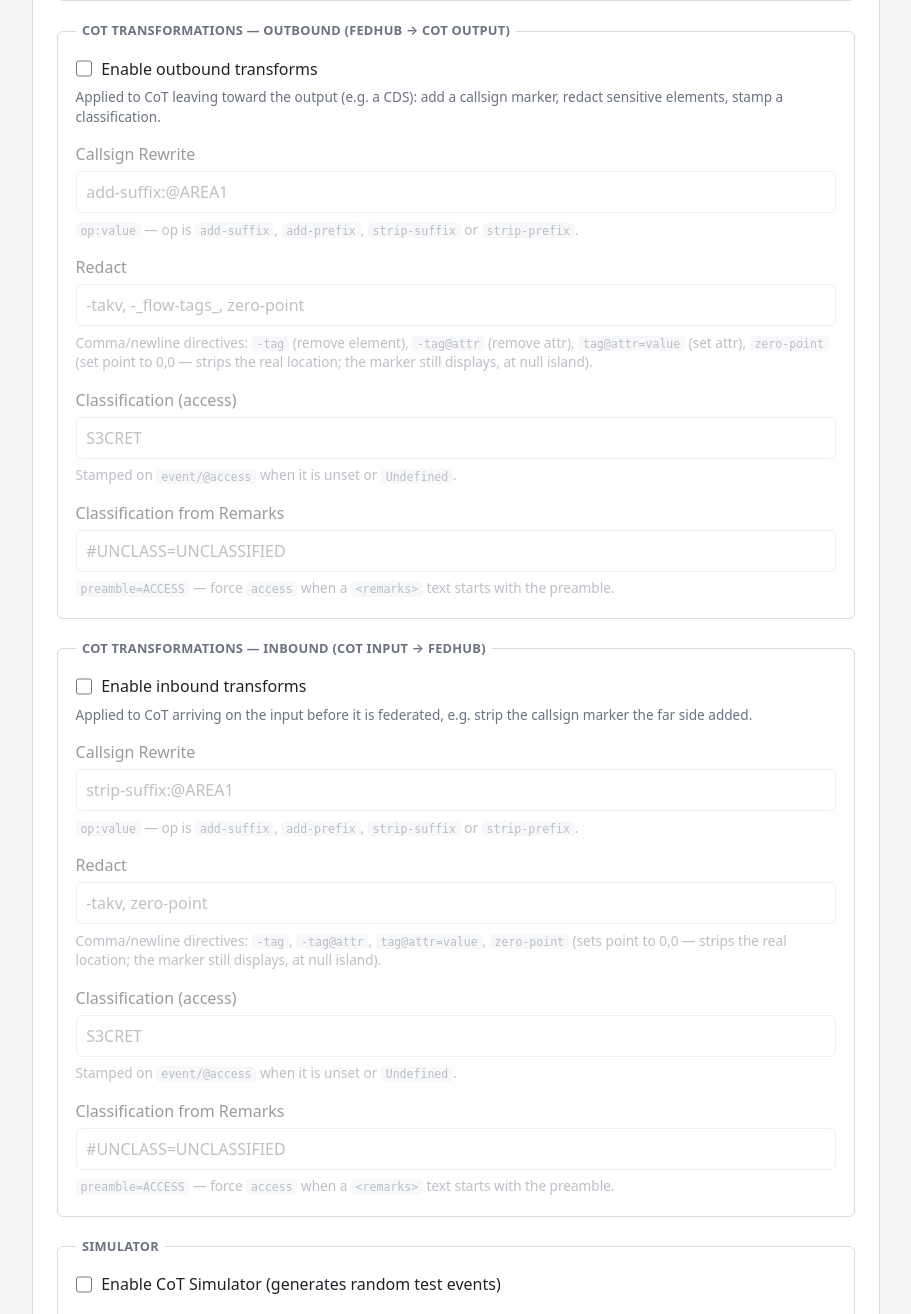
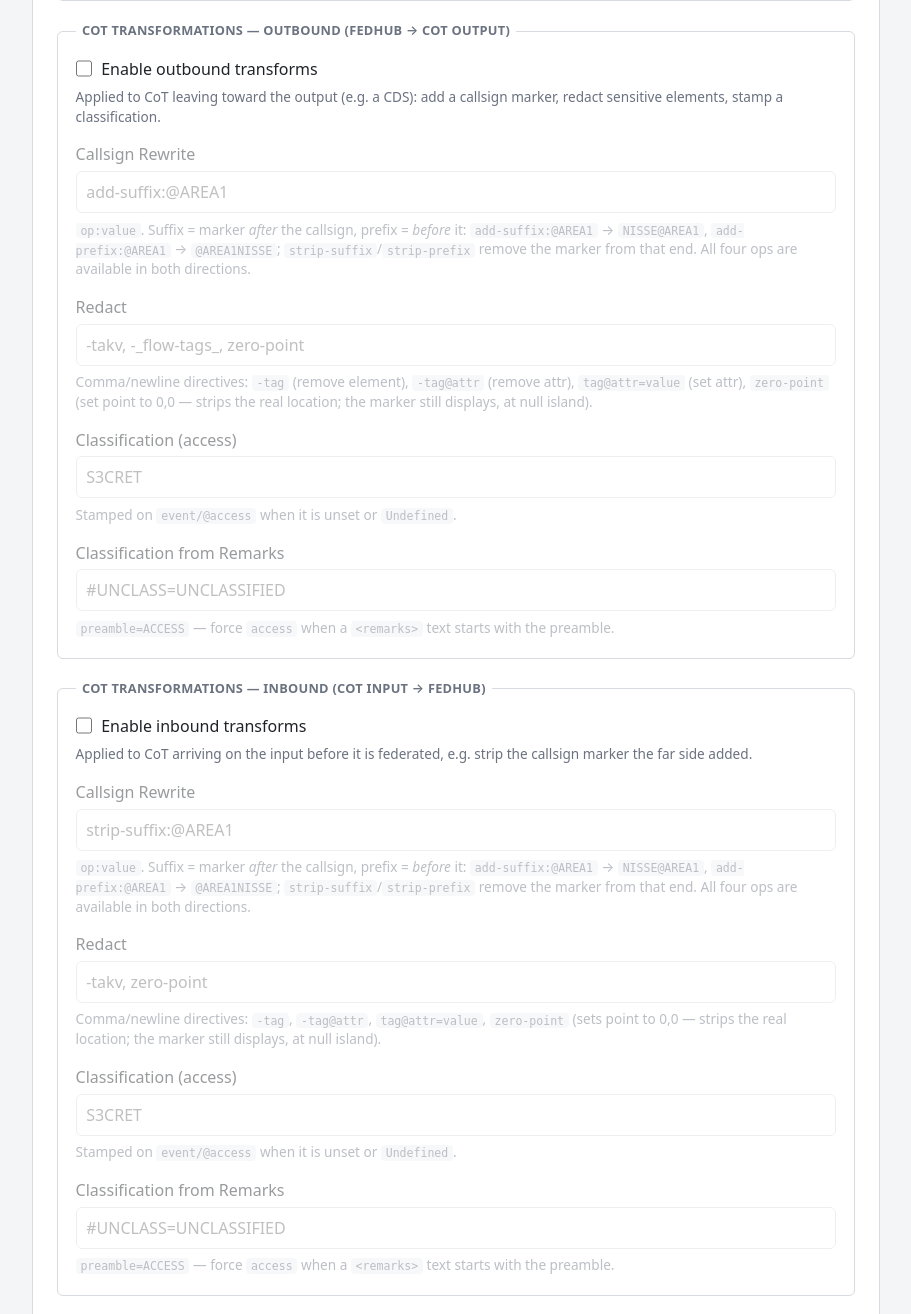
Before and after one commit to u0222-swe/federation-bridge, a FastAPI app: page / in a window 1280 px wide. Shown: the part 2678-3992 px from the top of the page, without its empty margins (184-1095 px from the left). Run offline with FastAPI, Linux system fonts and the light colour scheme; data that the repository does not hold is empty; parts of the project's set-up code (start-up, migrations or seed data) failed here and were passed over.

Commit message:
Clarify callsign rewrite docs: marker placement and direction parity (#11)
Make the help text unambiguous after operator confusion in the field:
- suffix = marker after the callsign, prefix = before it, with concrete
  examples (add-suffix:@AREA1 -> NISSE@AREA1, add-prefix -> @AREA1NISSE)
- state explicitly that all four ops are available in BOTH directions; the
  add-on-out / strip-on-in pairing shown in the placeholders is just the
  typical use, not a constraint.

Same wording in the form help (both direction sections) and the README table.

```diff
--- a/federation_bridge/templates/_bridge_form.html
+++ b/federation_bridge/templates/_bridge_form.html
@@ -89,7 +89,11 @@
         marker, redact sensitive elements, stamp a classification.</small>
         <div data-enabled-by="transform_out_enabled">
             <label>Callsign Rewrite <input type="text" name="callsign_rewrite_out" value="{{ bridge.callsign_rewrite_out if bridge else '' }}" placeholder="add-suffix:@AREA1"></label>
-            <small><code>op:value</code> — op is <code>add-suffix</code>, <code>add-prefix</code>, <code>strip-suffix</code> or <code>strip-prefix</code>.</small>
+            <small><code>op:value</code>. Suffix = marker <em>after</em> the callsign, prefix = <em>before</em> it:
+            <code>add-suffix:@AREA1</code> &rarr; <code>NISSE@AREA1</code>,
+            <code>add-prefix:@AREA1</code> &rarr; <code>@AREA1NISSE</code>;
+            <code>strip-suffix</code>/<code>strip-prefix</code> remove the marker from that end.
+            All four ops are available in both directions.</small>
             <label>Redact <input type="text" name="redact_out" value="{{ bridge.redact_out if bridge else '' }}" placeholder="-takv, -_flow-tags_, zero-point"></label>
             <small>Comma/newline directives: <code>-tag</code> (remove element), <code>-tag@attr</code> (remove attr), <code>tag@attr=value</code> (set attr), <code>zero-point</code> (set point to 0,0 — strips the real location; the marker still displays, at null island).</small>
             <label>Classification (access) <input type="text" name="classify_access_out" value="{{ bridge.classify_access_out if bridge else '' }}" placeholder="S3CRET"></label>
@@ -107,7 +111,11 @@
         the callsign marker the far side added.</small>
         <div data-enabled-by="transform_in_enabled">
             <label>Callsign Rewrite <input type="text" name="callsign_rewrite_in" value="{{ bridge.callsign_rewrite_in if bridge else '' }}" placeholder="strip-suffix:@AREA1"></label>
-            <small><code>op:value</code> — op is <code>add-suffix</code>, <code>add-prefix</code>, <code>strip-suffix</code> or <code>strip-prefix</code>.</small>
+            <small><code>op:value</code>. Suffix = marker <em>after</em> the callsign, prefix = <em>before</em> it:
+            <code>add-suffix:@AREA1</code> &rarr; <code>NISSE@AREA1</code>,
+            <code>add-prefix:@AREA1</code> &rarr; <code>@AREA1NISSE</code>;
+            <code>strip-suffix</code>/<code>strip-prefix</code> remove the marker from that end.
+            All four ops are available in both directions.</small>
             <label>Redact <input type="text" name="redact_in" value="{{ bridge.redact_in if bridge else '' }}" placeholder="-takv, zero-point"></label>
             <small>Comma/newline directives: <code>-tag</code>, <code>-tag@attr</code>, <code>tag@attr=value</code>, <code>zero-point</code> (sets point to 0,0 — strips the real location; the marker still displays, at null island).</small>
             <label>Classification (access) <input type="text" name="classify_access_in" value="{{ bridge.classify_access_in if bridge else '' }}" placeholder="S3CRET"></label>
```
Also changed, not shown: README.md.
